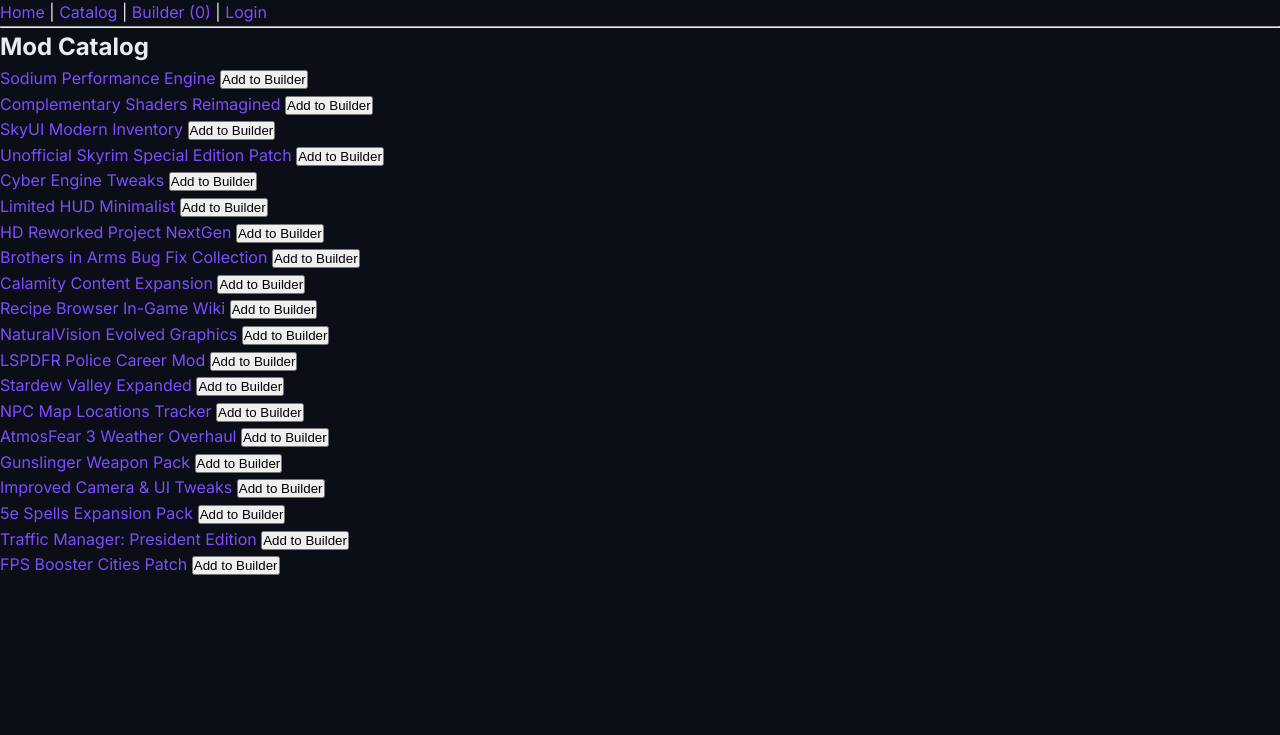
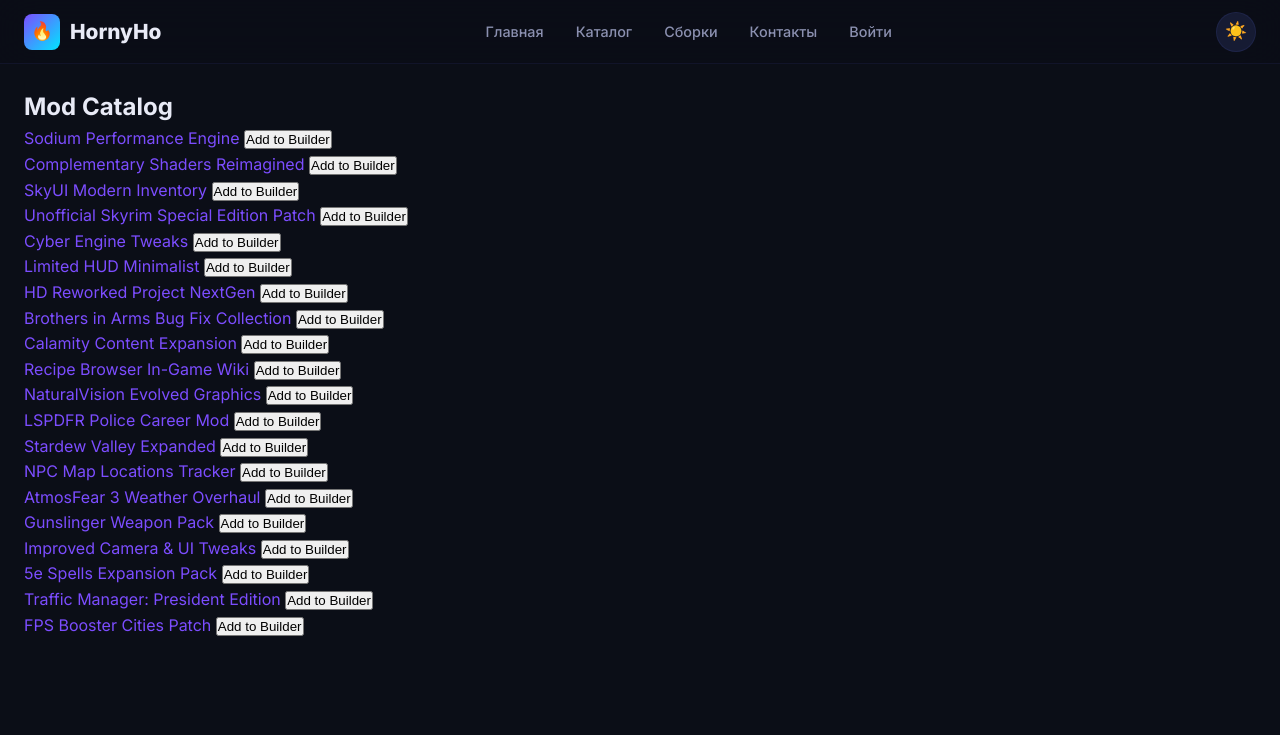
Before and after one commit to zxcmurat1k/pyatka, a Node server app: page /catalog in a window 1280 px wide. Shown: the top 735 px of the page. Run offline with Node 20, Linux system fonts and the light colour scheme; data comes from the database, SQL or seed files in the repository; some libraries are stand-ins or nearby versions.

Commit message:
feat: единый header с навигацией/темой + footer с Age Gate модалкой и Drawer

```diff
--- a/views/partials/header.ejs
+++ b/views/partials/header.ejs
@@ -1,17 +1,58 @@
 <!DOCTYPE html>
-<html lang="en">
+<html lang="ru">
 <head>
-    <title>ModForge</title>
-    <link rel="stylesheet" href="/css/style.css"> <!-- Your existing minimal CSS -->
+  <meta charset="UTF-8">
+  <meta name="viewport" content="width=device-width, initial-scale=1.0">
+  <meta name="description" content="<%= typeof appName !== 'undefined' ? appName : 'HornyHo' %> — Каталог игровых модов и конструктор сборок">
+  <title><%= typeof pageTitle !== 'undefined' ? pageTitle + ' | ' : '' %><%= typeof appName !== 'undefined' ? appName : 'HornyHo' %></title>
+  <link rel="preconnect" href="https://fonts.googleapis.com">
+  <link rel="preconnect" href="https://fonts.gstatic.com" crossorigin>
+  <link rel="stylesheet" href="/css/style.css">
 </head>
-<body>
-    <nav>
-        <a href="/">Home</a> | <a href="/catalog">Catalog</a> | <a href="/modpack">Builder (<%= cartCount %>)</a>
-        <% if (user) { %>
-            | <a href="/profile">Profile</a> | <a href="/logout">Logout</a>
-            <% if (user.role === 'admin') { %> | <a href="/admin">Admin</a> <% } %>
+<body<% if (typeof mod !== 'undefined' && mod && mod.is_nsfw === 1) { %> data-mod-nsfw="1"<% } %>>
+  <a href="#main" class="skip-link">Перейти к контенту</a>
+
+  <!-- HEADER -->
+  <header class="site-header">
+    <div class="header-inner">
+      <a href="/" class="logo">
+        <span class="logo-icon">🔥</span>
+        <span><%= typeof appName !== 'undefined' ? appName : 'HornyHo' %></span>
+      </a>
+
+      <nav class="nav-main" id="navMain" aria-label="Основная навигация">
+        <a href="/" class="<%= typeof currentPage !== 'undefined' && currentPage === 'index' ? 'active' : '' %>">Главная</a>
+        <a href="/catalog" class="<%= typeof currentPage !== 'undefined' && currentPage === 'catalog' ? 'active' : '' %>">Каталог</a>
+        <a href="/modpack" class="cart-link <%= typeof currentPage !== 'undefined' && currentPage === 'builder' ? 'active' : '' %>">
+          Сборки
+          <% if (typeof cartCount !== 'undefined' && cartCount > 0) { %>
+            <span class="cart-badge"><%= cartCount %></span>
+          <% } %>
+        </a>
+        <a href="/contacts" class="<%= typeof currentPage !== 'undefined' && currentPage === 'contacts' ? 'active' : '' %>">Контакты</a>
+        <% if (typeof user !== 'undefined' && user) { %>
+          <a href="/profile" class="<%= typeof currentPage !== 'undefined' && currentPage === 'profile' ? 'active' : '' %>">Профиль</a>
+          <% if (user.role === 'admin') { %>
+            <a href="/admin" class="<%= typeof currentPage !== 'undefined' && currentPage === 'admin' ? 'active' : '' %>">Админ</a>
+          <% } %>
+          <a href="/logout">Выйти</a>
         <% } else { %>
-            | <a href="/login">Login</a>
+          <a href="/login" class="<%= typeof currentPage !== 'undefined' && currentPage === 'login' ? 'active' : '' %>">Войти</a>
         <% } %>
-    </nav>
-    <hr>
+      </nav>
+
+      <div class="header-actions">
+        <button class="theme-toggle" id="themeToggle" aria-label="Переключить тему">
+          <span class="icon-sun">☀️</span>
+          <span class="icon-moon">🌙</span>
+        </button>
+        <button class="menu-toggle" id="menuToggle" aria-label="Меню">
+          <span></span><span></span><span></span>
+        </button>
+      </div>
+    </div>
+  </header>
+
+  <!-- MAIN CONTENT START -->
+  <main id="main" class="main-content">
+    <div class="container">
```
Also changed, not shown: views/partials/footer.ejs (added, +53 -0 lines).
